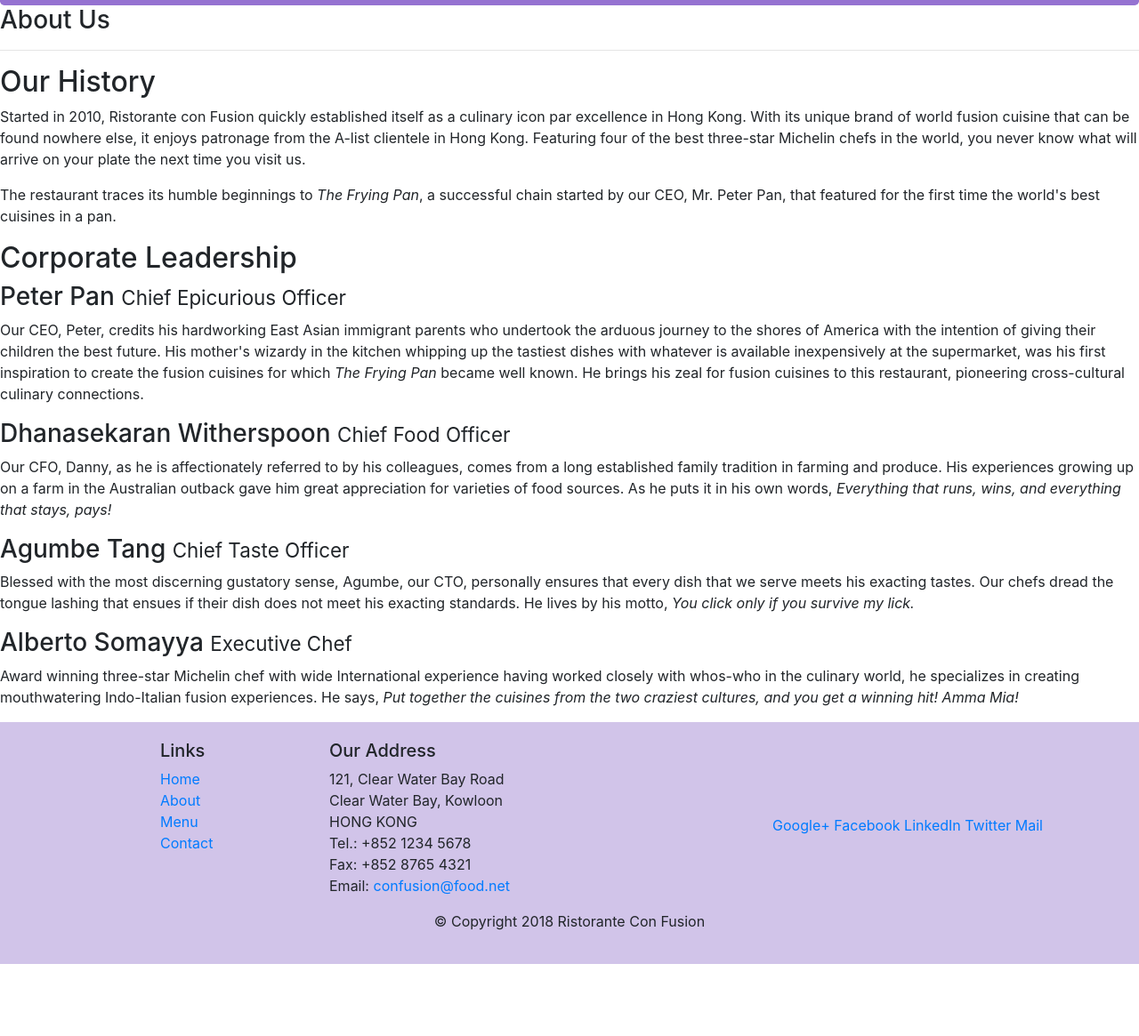
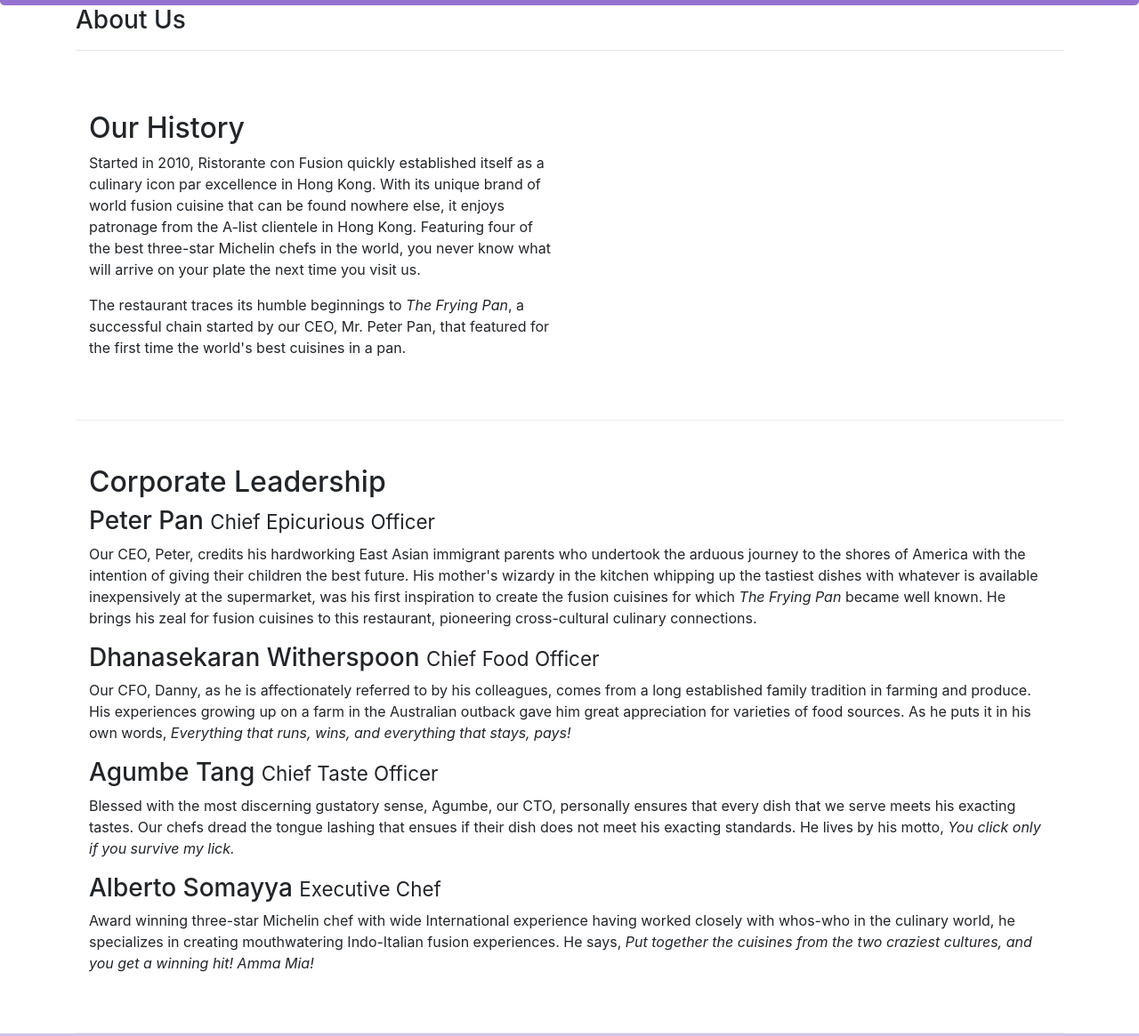
Before and after one commit to HITGIT007/Restaurant-WebSite-Front-End-, a website: page aboutus.html in a window 1280 px wide. Shown: the part 278-1443 px from the top of the page at 89% size. Before the commit the page ends 1362 px from the top, so only its background shows below. Drawn offline with nearby package versions, Linux system fonts and the light colour scheme.

Commit message:
5May Latest Commit

```diff
--- a/aboutus.html
+++ b/aboutus.html
@@ -2,16 +2,15 @@
 <html lang="en">
 
 <head>
-
+    <meta charset="utf-8">
+    <meta name="viewport" content="width=device-width, initial-scale=1, shrink-to-fit=no">
+    <meta http-equiv="x-ua-compatible" content="ie=edge">
     <title>Ristorante Con Fusion: About Us</title>
     <link rel="stylesheet" href="node_modules/bootstrap/dist/css/bootstrap.min.css">
     <link rel="stylesheet" href="css/styles.css">
-
-
 </head>
 
 <body>
-
     <header class="jumbotron">
         <div class="container">
             <div class="row row-header">
@@ -24,50 +23,39 @@
             </div>
         </div>
     </header>
-
-    <div>
-        <div>
-            <div>
+    <div class="container">
+        <div class="row">
+            <div class="col-12">
                 <h3>About Us</h3>
                 <hr>
             </div>
         </div>
-
-        <div>
-            <div>
+        <div class="row row-content align-items-center">
+            <div class="col-12 col-sm-6">
                 <h2>Our History</h2>
                 <p>Started in 2010, Ristorante con Fusion quickly established itself as a culinary icon par excellence in Hong Kong. With its unique brand of world fusion cuisine that can be found nowhere else, it enjoys patronage from the A-list clientele
                     in Hong Kong. Featuring four of the best three-star Michelin chefs in the world, you never know what will arrive on your plate the next time you visit us.</p>
                 <p>The restaurant traces its humble beginnings to <em>The Frying Pan</em>, a successful chain started by our CEO, Mr. Peter Pan, that featured for the first time the world's best cuisines in a pan.</p>
             </div>
-            <div>
-            </div>
         </div>
-
-
-        <div>
-            <div>
+        <div class="row row-content align-items-center">
+            <div class="col-12">
                 <h2>Corporate Leadership</h2>
                 <h3>Peter Pan <small>Chief Epicurious Officer</small></h3>
-
-
-                <p>Our CEO, Peter, credits his hardworking East Asian immigrant parents who undertook the arduous journey to the shores of America with the intention of giving their children the best future. His mother's wizardy in the kitchen whipping up
+                <p class="d-none d-sm-block">Our CEO, Peter, credits his hardworking East Asian immigrant parents who undertook the arduous journey to the shores of America with the intention of giving their children the best future. His mother's wizardy in the kitchen whipping up
                     the tastiest dishes with whatever is available inexpensively at the supermarket, was his first inspiration to create the fusion cuisines for which <em>The Frying Pan</em> became well known. He brings his zeal for fusion cuisines to
                     this restaurant, pioneering cross-cultural culinary connections.</p>
                 <h3>Dhanasekaran Witherspoon <small>Chief Food Officer</small></h3>
-
-                <p>Our CFO, Danny, as he is affectionately referred to by his colleagues, comes from a long established family tradition in farming and produce. His experiences growing up on a farm in the Australian outback gave him great appreciation for
+                <p class="d-none d-sm-block">Our CFO, Danny, as he is affectionately referred to by his colleagues, comes from a long established family tradition in farming and produce. His experiences growing up on a farm in the Australian outback gave him great appreciation for
                     varieties of food sources. As he puts it in his own words, <em>Everything that runs, wins, and everything that stays, pays!</em></p>
                 <h3>Agumbe Tang <small>Chief Taste Officer</small></h3>
-                <p>Blessed with the most discerning gustatory sense, Agumbe, our CTO, personally ensures that every dish that we serve meets his exacting tastes. Our chefs dread the tongue lashing that ensues if their dish does not meet his exacting standards.
+                <p class="d-none d-sm-block">Blessed with the most discerning gustatory sense, Agumbe, our CTO, personally ensures that every dish that we serve meets his exacting tastes. Our chefs dread the tongue lashing that ensues if their dish does not meet his exacting standards.
                     He lives by his motto, <em>You click only if you survive my lick.</em></p>
                 <h3>Alberto Somayya <small>Executive Chef</small></h3>
-                <p>Award winning three-star Michelin chef with wide International experience having worked closely with whos-who in the culinary world, he specializes in creating mouthwatering Indo-Italian fusion experiences. He says, <em>Put together the cuisines from the two craziest cultures, and you get a winning hit! Amma Mia!</em></p>
+                <p class="d-none d-sm-block">Award winning three-star Michelin chef with wide International experience having worked closely with whos-who in the culinary world, he specializes in creating mouthwatering Indo-Italian fusion experiences. He says, <em>Put together the cuisines from the two craziest cultures, and you get a winning hit! Amma Mia!</em></p>
             </div>
         </div>
-
     </div>
-
     <footer class="footer">
         <div class="container">
             <div class="row">
@@ -97,20 +85,21 @@
                         <a href="http://www.facebook.com/profile.php?id=">Facebook</a>
                         <a href="http://www.linkedin.com/in/">LinkedIn</a>
                         <a href="http://twitter.com/">Twitter</a>
-                        <a href="http://youtube.com>
-                        <a href=" mailto: ">Mail</a>
+                        <a href="http://youtube.com/">YouTube</a>
+                        <a href="mailto:">Mail</a>
                     </div>
                 </div>
-             </div>
-            <div class="row justify-content-center ">
-                <div class="col-auto ">
+            </div>
+            <div class="row justify-content-center">
+                <div class="col-auto">
                     <p>© Copyright 2018 Ristorante Con Fusion</p>
                 </div>
             </div>
         </div>
     </footer>
-    <sc    <script src="node_modules/popper.js/dist/umd/popper.min.js "></script>
-    <script src="node_modules/bootstrap/dist/js/bootstrap.min.js "></script>
+    <script src="node_modules/jquery/dist/jquery.slim.min.js"></script>
+    <script src="node_modules/popper.js/dist/umd/popper.min.js"></script>
+    <script src="node_modules/bootstrap/dist/js/bootstrap.min.js"></script>
 </body>
 
 </html>
```
